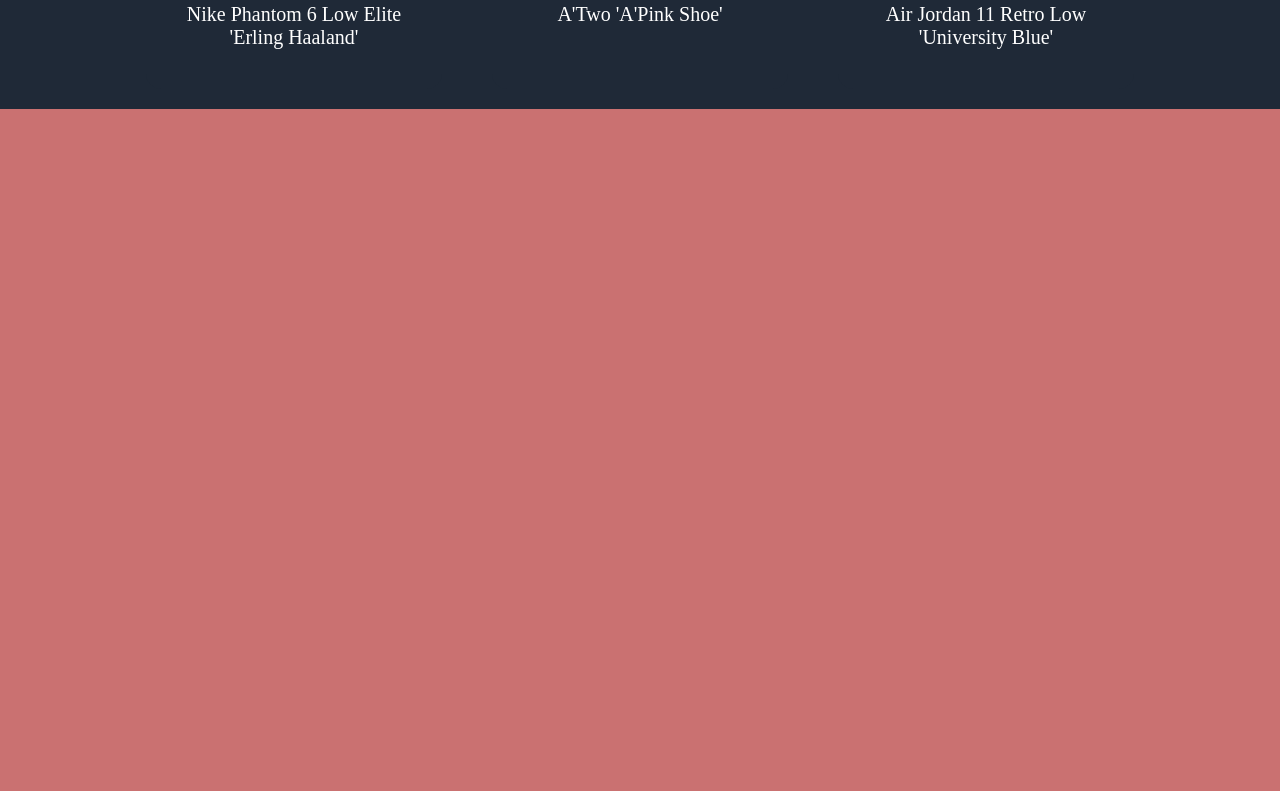
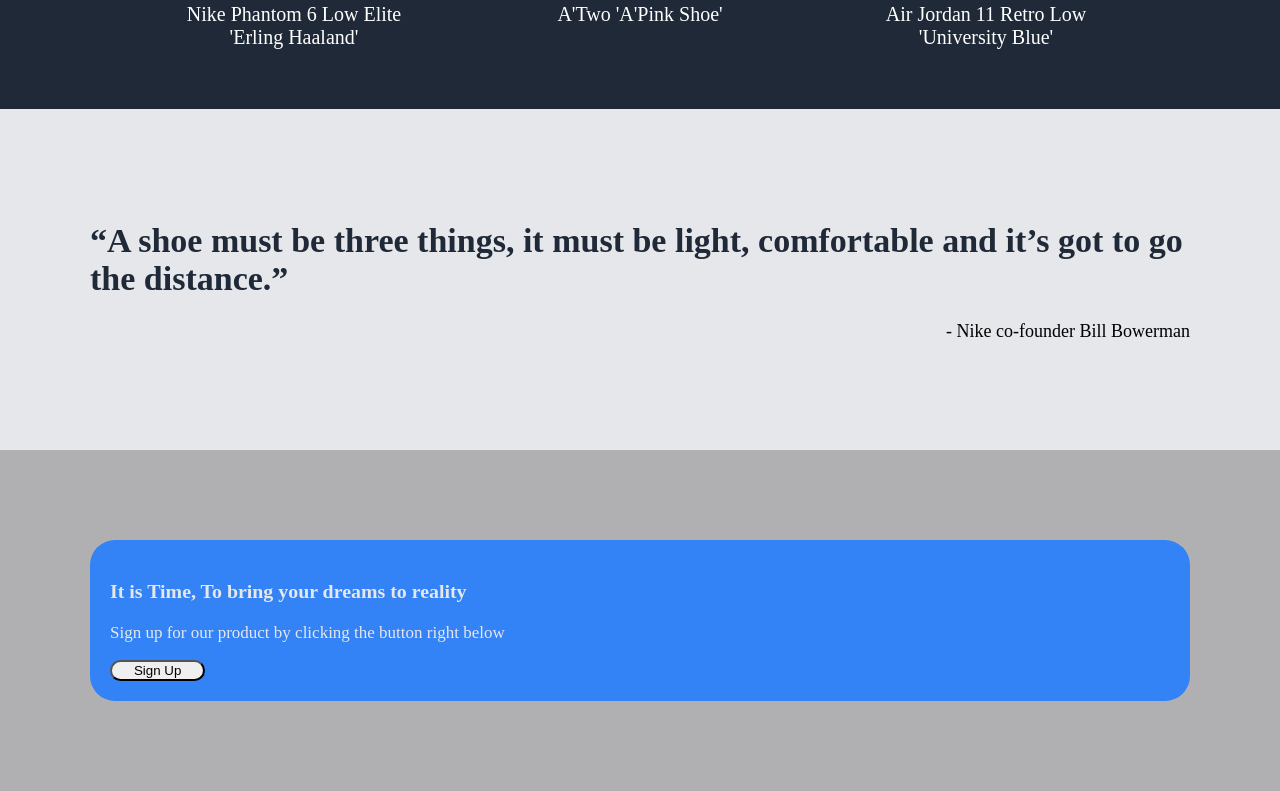
Before and after one commit to Yasman211/Landing-Page, a plain HTML site: page index.html in a window 1280 px wide. Shown: the part 1045-1836 px from the top of the page. Before the commit the page ends 1154 px from the top, so only its background shows below. Drawn offline with Linux system fonts and the light colour scheme.

Commit message:
finished final update 1:55am April 25,2026

```diff
--- a/index.html
+++ b/index.html
@@ -32,6 +32,7 @@
 
         <button id="btn-hero">Shop Now</button>
       </div>
+
       <div class="right">
         <img
           id="header-img"
@@ -41,26 +42,56 @@
         />
       </div>
     </div>
-    <div><div><header class="body-header"><h1>Newest Releases of 2026 :</h1></header></div></div></div>
-
+    <div>
+      <header class="body-header"><h1>Newest Releases of 2026 :</h1></header>
+    </div>
     <div class="section1">
       <div class="card1">
-        <img src="https://static.nike.com/a/images/t_web_pdp_535_v2/f_auto,u_9ddf04c7-2a9a-4d76-add1-d15af8f0263d,c_scale,fl_relative,w_1.0,h_1.0,fl_layer_apply/047f90f5-8a6d-4bba-8bec-40468f37e692/PHANTOM+6+LOW+ELITE+FG+EH.png" alt="" class="card1-img"/>
-        <p class="card1-text">
-          Nike Phantom 6 Low Elite 'Erling Haaland'
-        </p>
+        <img
+          src="https://static.nike.com/a/images/t_web_pdp_535_v2/f_auto,u_9ddf04c7-2a9a-4d76-add1-d15af8f0263d,c_scale,fl_relative,w_1.0,h_1.0,fl_layer_apply/047f90f5-8a6d-4bba-8bec-40468f37e692/PHANTOM+6+LOW+ELITE+FG+EH.png"
+          alt=""
+          class="card1-img"
+        />
+        <p class="card1-text">Nike Phantom 6 Low Elite 'Erling Haaland'</p>
       </div>
       <div class="card2">
-        <img src="https://static.nike.com/a/images/t_web_pdp_535_v2/f_auto,u_9ddf04c7-2a9a-4d76-add1-d15af8f0263d,c_scale,fl_relative,w_1.0,h_1.0,fl_layer_apply/b455dc88-0eaf-46d6-b417-ae684ab28963/A%27TWO.png" alt="" class="card2-img"/>
-        <p class="card2-text">
-          A'Two 'A'Pink Shoe'
-        </p>
+        <img
+          src="https://static.nike.com/a/images/t_web_pdp_535_v2/f_auto,u_9ddf04c7-2a9a-4d76-add1-d15af8f0263d,c_scale,fl_relative,w_1.0,h_1.0,fl_layer_apply/b455dc88-0eaf-46d6-b417-ae684ab28963/A%27TWO.png"
+          alt=""
+          class="card2-img"
+        />
+        <p class="card2-text">A'Two 'A'Pink Shoe'</p>
       </div>
       <div class="card3">
-        <img src="https://static.nike.com/a/images/t_web_pdp_535_v2/f_auto,u_126ab356-44d8-4a06-89b4-fcdcc8df0245,c_scale,fl_relative,w_1.0,h_1.0,fl_layer_apply/ff20ce3a-a86a-4b80-844f-d7382ee85182/AIR+JORDAN+11+RETRO+LOW.png" alt="" class="card3-img"/>
-        <p class="card3-text">
-          Air Jordan 11 Retro Low 'University Blue'
-        </p>
-     </div>
+        <img
+          src="https://static.nike.com/a/images/t_web_pdp_535_v2/f_auto,u_126ab356-44d8-4a06-89b4-fcdcc8df0245,c_scale,fl_relative,w_1.0,h_1.0,fl_layer_apply/ff20ce3a-a86a-4b80-844f-d7382ee85182/AIR+JORDAN+11+RETRO+LOW.png"
+          alt=""
+          class="card3-img"
+        />
+        <p class="card3-text">Air Jordan 11 Retro Low 'University Blue'</p>
+      </div>
+    </div>
+    <div class="quote">
+      <h1>
+        “A shoe must be three things, it must be light, comfortable and it’s got
+        to go the distance.”
+      </h1>
+      <p class="quote-by">- Nike co-founder Bill Bowerman</p>
+    </div>
+    <div class="cta">
+      <div class="inner-cta">
+        <h3 class="inner-cta-text">
+          It is Time, To bring your dreams to reality
+        </h3>
+        <div class="cta-row">
+          <p class="inner-cta-paragraph">
+            Sign up for our product by clicking the button right below
+          </p>
+          <div class="button-cta">
+            <button class="inner-cta-final-button">Sign Up</button>
+          </div>
+        </div>
+      </div>
+    </div>
   </body>
 </html>
--- a/styles.css
+++ b/styles.css
@@ -48,7 +48,7 @@
   flex: 4;
   padding: 1px;
   background-color: #1f2937;
-  border: #1f2937 solid 100px;
+  border: #1f2937 solid 10px;
 }
 .right {
   display: flex;
@@ -81,6 +81,7 @@
   height: auto;
   padding: 50px 10px;
   margin: 0px 40px;
+  border-radius: 25px;
 }
 img {
   width: 100%;
@@ -91,7 +92,7 @@
   margin: 20px 50px;
   background-color: #3382f6;
   color: white;
-  border-color: #3382f6 solid 10px;
+  border: #3382f6 solid 10px;
   border-radius: 15px;
   width: 150px;
 }
@@ -135,3 +136,37 @@
   text-align: center;
   font-size: 20px;
 }
+.quote {
+  align-self: center;
+  color: #1f2937;
+  font-size: 17px;
+  padding: 90px;
+  background-color: #e5e7eb;
+}
+.quote-by {
+  text-align: right;
+  font-size: 18px;
+  color: black;
+}
+.cta {
+  display: ;
+ align-self: center;
+  color: #1f2937;
+  font-size: 17px;
+  padding: 90px;
+  background-color: #b0b0b2;
+}
+.inner-cta{
+  color: #e5e7eb;
+  background-color: #3382f6;
+  border-radius: 25px;
+  padding: 20px;
+}
+.inner-cta-final-button{
+  border-radius: 20px;
+  width: 9%;
+  height: auto;
+  color: #efe7eb
+  background-color:#3382f6;
+  border-color:#3382f6 solid 3px;
+}
```
